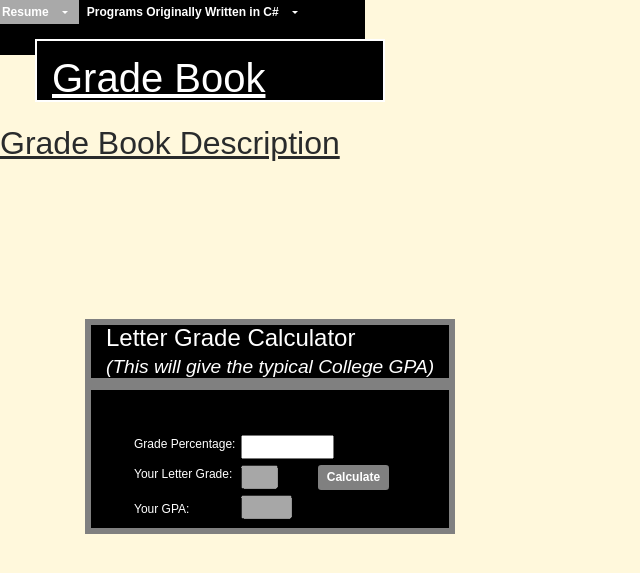
After one commit to michaelborlandKeys/resume-project, a PHP site: page /calculate_grade.php in a window 1280 px wide. The commit adds this page. Shown: the top 573 px of the page, without its empty margins (0-640 px from the left). Run offline with PHP 8.4, Linux system fonts and the light colour scheme; some libraries are stand-ins or nearby versions.

Commit message:
finished so style issuses and built grades interface, with som co

```diff
--- /dev/null
+++ b/public_html/calculate_grade.php
@@ -0,0 +1,47 @@
+<!DOCTYPE html>
+<html lang="eng">
+<head>
+	<meta charset="UTF-8">
+    <meta name="viewport" content="width=device-width, initial-scale=1">
+    <title>Calculate Letter Grade</title>
+     <?php include("../resources/default_style_sheets.php"); ?>
+     <link rel="stylesheet" type="text/css" href="css/calculate_grade.css">
+</head>
+<body>
+	  <?php include("../resources/nav_bar_resume.php"); ?>
+	<div class="container">
+     <div class="row">
+         <h1  class="page_headings col-sm-5 col-md-5 col-lg-5" id="page-header" style="text-decoration: underline;">Grade Book</h1>
+    </div>
+    	 <div class="row  col-sm-3 col-md-6 col-lg-12">
+    	 	<h2  class="description_heading" style="text-decoration: underline;">Grade Book Description</h2>
+    	 </div>
+    	<div class="container">
+        	<div class="row col-sm-3 col-md-6 col-lg-12" id= "grade_book_id">
+        		<div class="form_grade_book" id="grade_book_section">
+        			<div class="grade_book_label">
+                <h4 class="col-sm-3 col-md-6 col-lg-12 C_calculator" id="book_heading_label"> Letter Grade Calculator<br /><small><em>(This will give the typical College GPA)</em></small></h4>
+            </div>
+     			<form class="col-sm-3 col-md-6 col-lg-12" id="grade_book_form">
+
+		     				<label  for="grade_input_percentage" id="input_1_label">Grade Percentage: </label>
+		     				<input type="text" class=" input_label" name="grade_input_percentage" id="grade_input_percentage" size=10>
+		     				<label  for="grade_output_lettergrade" id="output_1_label"> Your Letter Grade: </label>
+		     				<input disabled type="text" class="output_label_2" name="grade_output_lettergrade" id="grade_output" size=2>
+		     				<label  for="grade_output_gpa" id="output_2_label"> Your GPA: </label>
+		     				<input disabled type="text" class="output_label_2" name="grade_output_gpa" id="gpa_output" size=4>
+		     				<button type="button" class="btn btn-sm" id="letter_grade_button" onclick="calculate_Letter_grade()"> Calculate</button>
+        				</form>
+
+
+
+        	</div>
+        </div>
+     </div>
+
+        </div>
+
+  <?php include("../resources/default_script_loading.php"); ?>
+  <script src="js/calculate_grade.js" type="text/javascript" charset="utf-8"></script>
+</body>
+</html>
--- /dev/null
+++ b/public_html/css/calculate_grade.css
@@ -0,0 +1,85 @@
+#grade_book_form
+{
+	position: relative;
+	top:142px;
+	left:0px;
+	min-height:150px;
+
+	max-width: 500px;
+	background-color:black;
+	color:white;
+	border: 6px solid grey;
+
+}
+
+#book_heading_label
+{
+	position: relative;
+	top:150px;
+	left:00px;
+	background-color:black;
+	color:white;
+	border: 6px solid grey;
+	max-width: 400px;
+
+}
+
+#grade_input_percentage
+{
+	position: absolute;
+	top:45px;
+	left:150px;
+
+
+}
+
+#input_1_label
+{
+	position: absolute;
+	left: 43px;
+	top:45px;
+
+}
+
+#grade_output
+{
+	position: absolute;
+	top:75px;
+	left:150px;
+
+
+}
+
+#output_1_label
+{
+	position: absolute;
+	left: 43px;
+	top:75px;
+
+}
+#gpa_output
+{
+	position: absolute;
+	top:105px;
+	left:150px;
+
+}
+
+#output_2_label
+
+{
+	position: absolute;
+	left: 43px;
+	top:110px;
+
+}
+
+#letter_grade_button
+{
+	position: absolute;
+	right: 60px;
+	bottom: 38px;
+	background-color: grey;
+	color:white;
+
+}
--- a/public_html/css/default.css
+++ b/public_html/css/default.css
@@ -8,7 +8,15 @@ body
 
 .page_headings
 {
-padding-top: 50px;
+position: relative;
+top:-16px;
+left:50px;
+padding-top: 15px;
+background-color:black;
+color:white;
+border:2px solid white;
+max-width:350px;
+min-width: 250px;
 
 }
 .dropdown-header
@@ -25,11 +33,13 @@ padding-top: 50px;
 	font-size: 12px;
     font-weight: bold;
     background-color: black;
-    position: absolute;
+    position: relative;
     top:0px;
-    left: -15px;
+    left: -165px;
     min-height: 55px;
     max-height: 60px
+
+
 
 }
 
--- a/public_html/guessing_game.php
+++ b/public_html/guessing_game.php
@@ -16,11 +16,10 @@
       <?php include("../resources/nav_bar_resume.php"); ?>
     <div class="container" id="page-header">
      <div class="row page_headings">
-        <h1>Number Guessing Game</h1>
-    </div>
+        <h1 style= "text-decoration: underline;">Number Guessing Game</h1></div>
 <div class="row">
   <div class=" col-sm-3 col-md-6 col-lg-12" id="game_description">
-    <h4 class="below_header_container" style="text-decoration: underline;">Game Description</h4>
+    <h4 class="below_header_container" style="text-decoration: underline;"> Michael's Guessing Game Description</h4>
     <p> Game Development Started: 10/26/17 Last Updated:11/06/2017</p>
     <p>This Program was originally developed for my elective C# development class, it has been modified for the web and made much more user friendly.
         What has been added in short, form style customization,the number of guesses will be displayed if player presses answer,and once a person gets the correct answer the number of guesses to get the correct number will pop up and then window will close.
--- a/public_html/index.php
+++ b/public_html/index.php
@@ -14,10 +14,10 @@
 
 <div class="container">
      <div class="row">
-         <h1 id="page-header" style="text-decoration: underline;"> Michael's Resume Index test</h1>
+         <h1  class="page_headings" id="page-header" style="text-decoration: underline;"> Michael's Resume</h1>
     </div>
         <div class="row" >
-    <div class="col-sm-3 col-md-6 col-lg-12 dropdown" id="nav_button">
+    <div class="col-sm-5 col-md-5 col-lg-5" dropdown" id="nav_button">
     <button class="btn btn-lg btn-group dropdown-toggle" type="button" id="idex_menu" data-toggle="dropdown">Resume Site Index
     <span class="caret"></span></button>
 
@@ -30,7 +30,7 @@
                  <li class="dropdown-header" id="C_dropdown_header">Programs Originally Written in C#</li>
                     <li class="dropdown-item"><a href="guessing_game.php"> Michael's Guessing Game</a></li>
                     <li class="dropdown-item"><a href="simple_calculator.php">Simple Calculator</a></li>
-                    <li class="dropdown-item"><a href="#">Grade Generator</a></li>
+                    <li class="dropdown-item"><a href="calculate_grade.php">Grade Generator</a></li>
                 <li class="dropdown-header" id="python_dropdown_header">Programs Originally in Python</li>
                 <li class="dropdown-header" id="other_dropdown_header">Other Programs written to display other Skills</li>
                 <li class="dropdown-header" id="java_dropdown_header">Programs Originally in Java</li>
--- /dev/null
+++ b/public_html/js/calculate_grade.js
@@ -0,0 +1,32 @@
+
+
+ function calculate_Letter_grade()
+ {
+
+ 	var number_user_entered = $('#grade_input_percentage').val();
+ 	var grade_percentage = $('#grade_input_percentage').val(parseFloat(number_user_entered));
+ 	var regExpression_grade = /^\d{1,3}[.]*\d{0,2}$/;
+ 	var letter_grade =$('#grade_output').val() ;
+ 	 var gpa = $('#gpa_output').val();
+ 	var valid_form = true;
+ 	var storeGrades = [number_user_entered,letter_grade,gpa];
+ 	var temp = storeGrades;
+ 	if (regExpression_grade.test(number_user_entered))
+ 	{
+ 		valid_form = true;
+ 		  $('#grade_input_percentage').val(parseFloat(number_user_entered));
+ 		      console.log(temp);
+            console.log("valid input");
+
+ 	}
+
+ else
+ {
+ 	valid_form = false;
+ 	$('#grade_input_percentage').val("Invalid input");
+     console.log("Invalid input");
+
+
+
+ }
+}
--- a/public_html/simple_calculator.php
+++ b/public_html/simple_calculator.php
@@ -14,7 +14,7 @@
      <?php include("../resources/nav_bar_resume.php"); ?>
 	<div  class="container" id="calculator_page_container">
        <div class="row header_for_calculator">
-        <h1 class="page_headings"  style="text-decoration: underline;">Simple Calculator</h1>
+        <h1 class="page_headings col-sm-5 col-md-5 col-lg-5""  style="text-decoration: underline;">Simple Calculator</h1>
        </div>
        <div class="col-sm-3 col-md-6 col-lg-12 calc_directions" id="calulator_description">
         <h2 class="calc_directions">Calculator Description </h2>
--- a/resources/default_style_sheets.php
+++ b/resources/default_style_sheets.php
@@ -1,3 +1,3 @@
   <link rel="stylesheet" href="https://maxcdn.bootstrapcdn.com/bootstrap/4.0.0-alpha.6/css/bootstrap.min.css" integrity="sha384-rwoIResjU2yc3z8GV/NPeZWAv56rSmLldC3R/AZzGRnGxQQKnKkoFVhFQhNUwEyJ" crossorigin="anonymous">
   <link rel="stylesheet" type="text/css" href="css/default.css" />
-  <link rel="stylesheet" type="text/css" href="../resources/index_resume.css" />
+  <link rel="stylesheet" type="text/css" href="css/index_resume.css" />
--- a/resources/nav_bar_resume.php
+++ b/resources/nav_bar_resume.php
@@ -1,6 +1,7 @@
+
 <div class="container">
     <div class="row" >
-        <div class="col-sm-3 col-md-6 col-lg-12 dropdown">
+        <div class="col-sm-5 col-md-5 col-lg-5" dropdown">
             <nav class="resume_nav">
                 <ul>
                     <li class="dropdown">
@@ -22,7 +23,7 @@
                     <li class="dropdown-header" id="C_dropdown_header">Programs Originally Written in C#</li>
                     <li class="dropdown-item"><a href="guessing_game.php"> Michael's Guessing Game</a></li>
                     <li class="dropdown-item"><a href="simple_calculator.php">Simple Calculator</a></li>
-                    <li class="dropdown-item"><a href="#">Grade Generator</a></li>
+                    <li class="dropdown-item"><a href="calculate_grade.php">Grade Generator</a></li>
                     </ul>
               </li>
 
```
Also changed, not shown: testing_more/testing_transvering/test_file/test.php (added, +10 -0 lines), public_html/js/grade_book.js (deleted).
